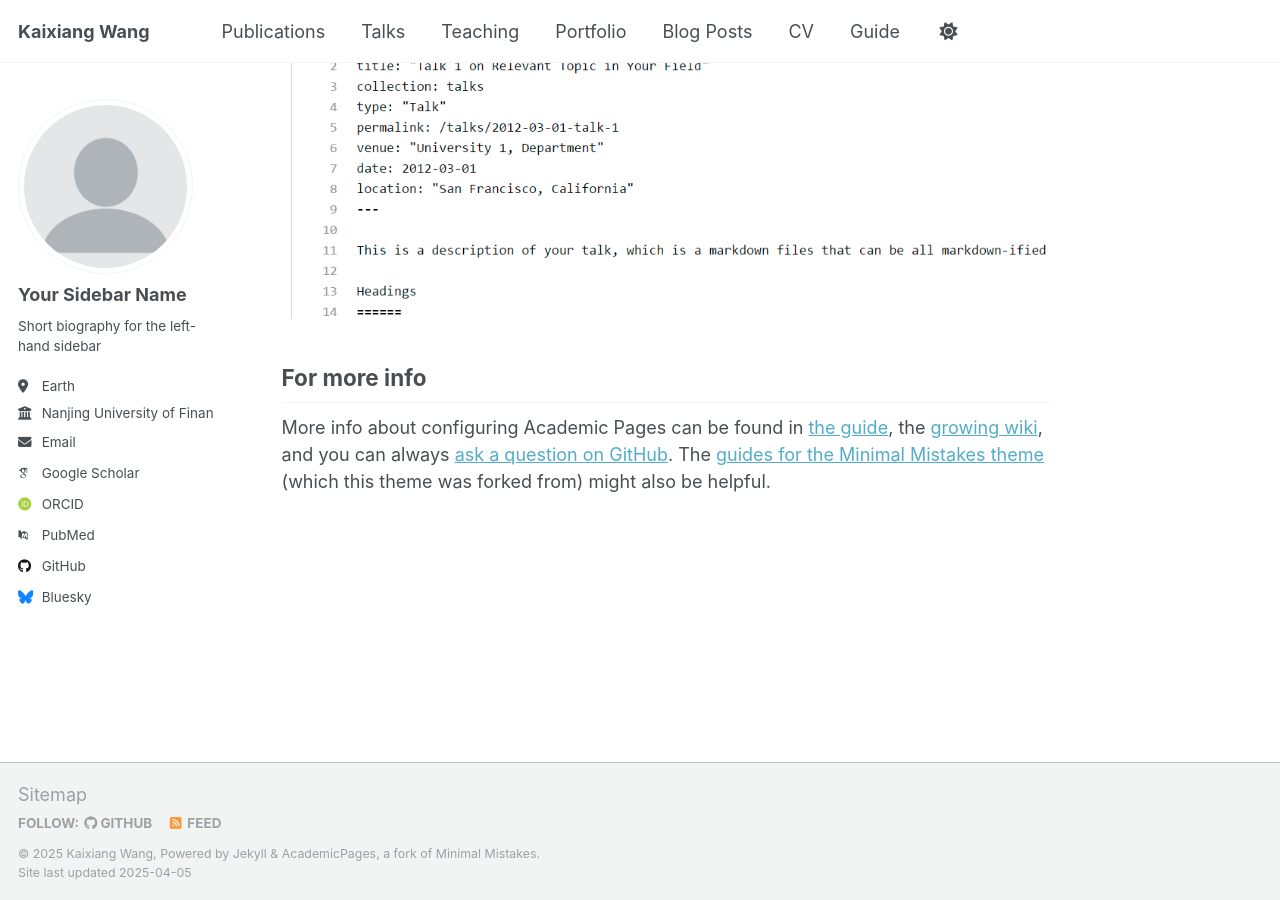
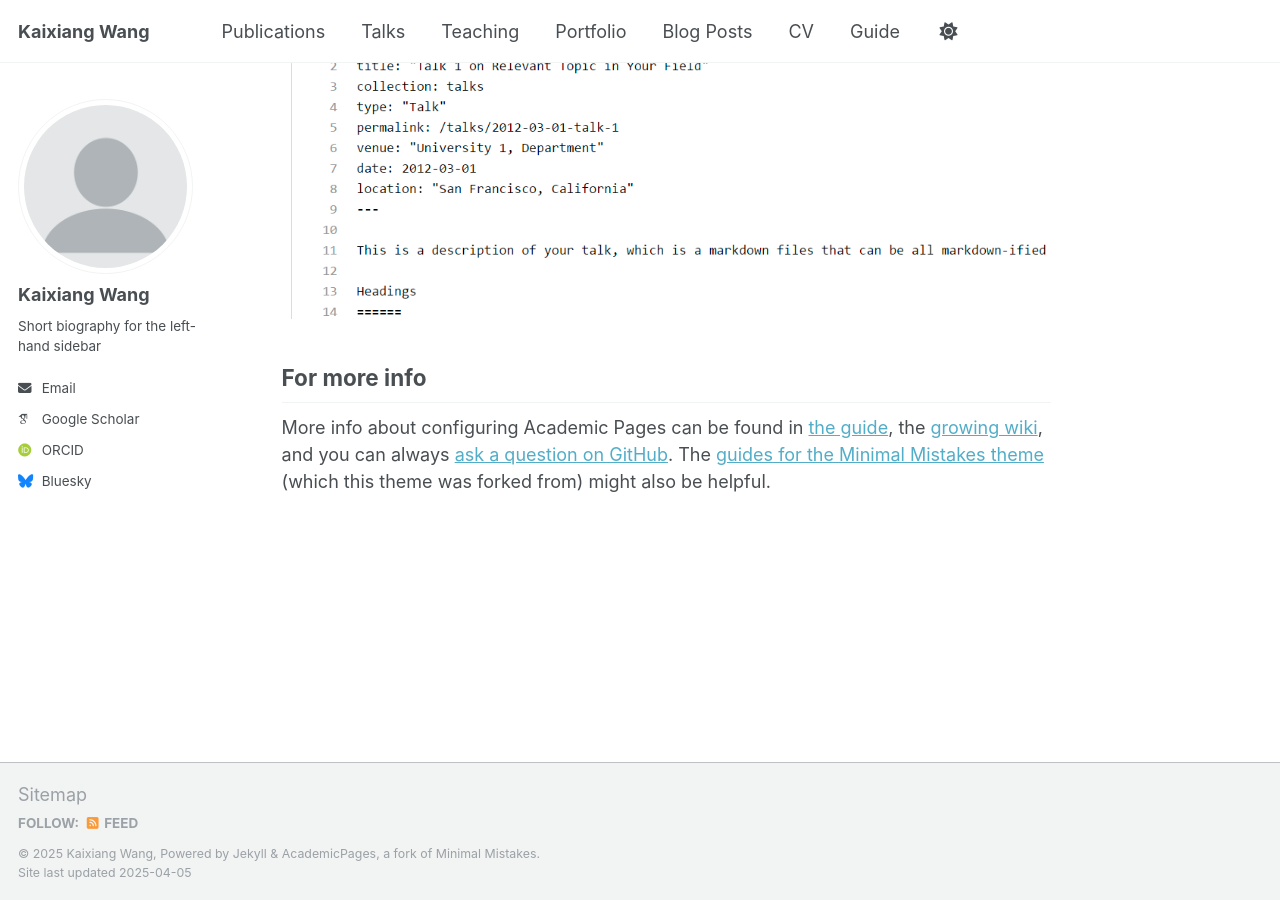
Before and after one commit to kxwangnufe/kxwangnufe.github.io, a Jekyll site: the page built from _pages/about.md, in a window 1280 px wide and 900 px high, scrolled down 2636 px. Built offline with Jekyll 4.4.1, drawn with Linux system fonts in a browser that asks for light colours; some web fonts are replaced.

Commit message:
Update _config.yml

```diff
--- a/_config.yml
+++ b/_config.yml
@@ -22,29 +22,29 @@ repository               : "kxwangnufe/kxwangnufe.github.io"
 author:
   # Biographic information
   avatar           : "profile.png"
-  name             : "Your Sidebar Name"
+  name             : "Kaixiang Wang"
   pronouns         : # example: "she/her"
   bio              : "Short biography for the left-hand sidebar"
-  location         : "Earth"
-  employer         : "Nanjing University of Finance and Economics"
+  #location         : "Earth"
+  #employer         : "Nanjing University of Finance and Economics"
   uri              : # URL
-  email            : "none@example.org"
+  email            : "kxwang@nufe.edu.cn"
 
   # Academic websites
-  arxiv            : # URL - Update with the correct link to your profile
+  #arxiv            : # URL - Update with the correct link to your profile
   googlescholar    : "https://scholar.google.com/citations?user=BRcGJ5IAAAAJ&hl=zh-CN"
-  impactstory      : # URL
+  #impactstory      : # URL
   orcid            : "https://orcid.org/0009-0002-9633-287X"
-  semantic         : # URL
-  pubmed           : "https://www.ncbi.nlm.nih.gov/pubmed/?term=john+snow"
-  researchgate     : # URL
-  scopus           : # URL
+  #semantic         : # URL
+  #pubmed           : "https://www.ncbi.nlm.nih.gov/pubmed/?term=john+snow"
+  #researchgate     : # URL
+  #scopus           : # URL
 
   # Repositories and software development
   bitbucket        : # Username - Update with your username on the site
   codepen          : # Username
   dribbble         : # Username
-  github           : "academicpages"
+  #github           : "academicpages"
   kaggle           : # Username
   stackoverflow    : # User number or user number and name (i.e., use "1" or "1/jeff-atwood")
 
```
